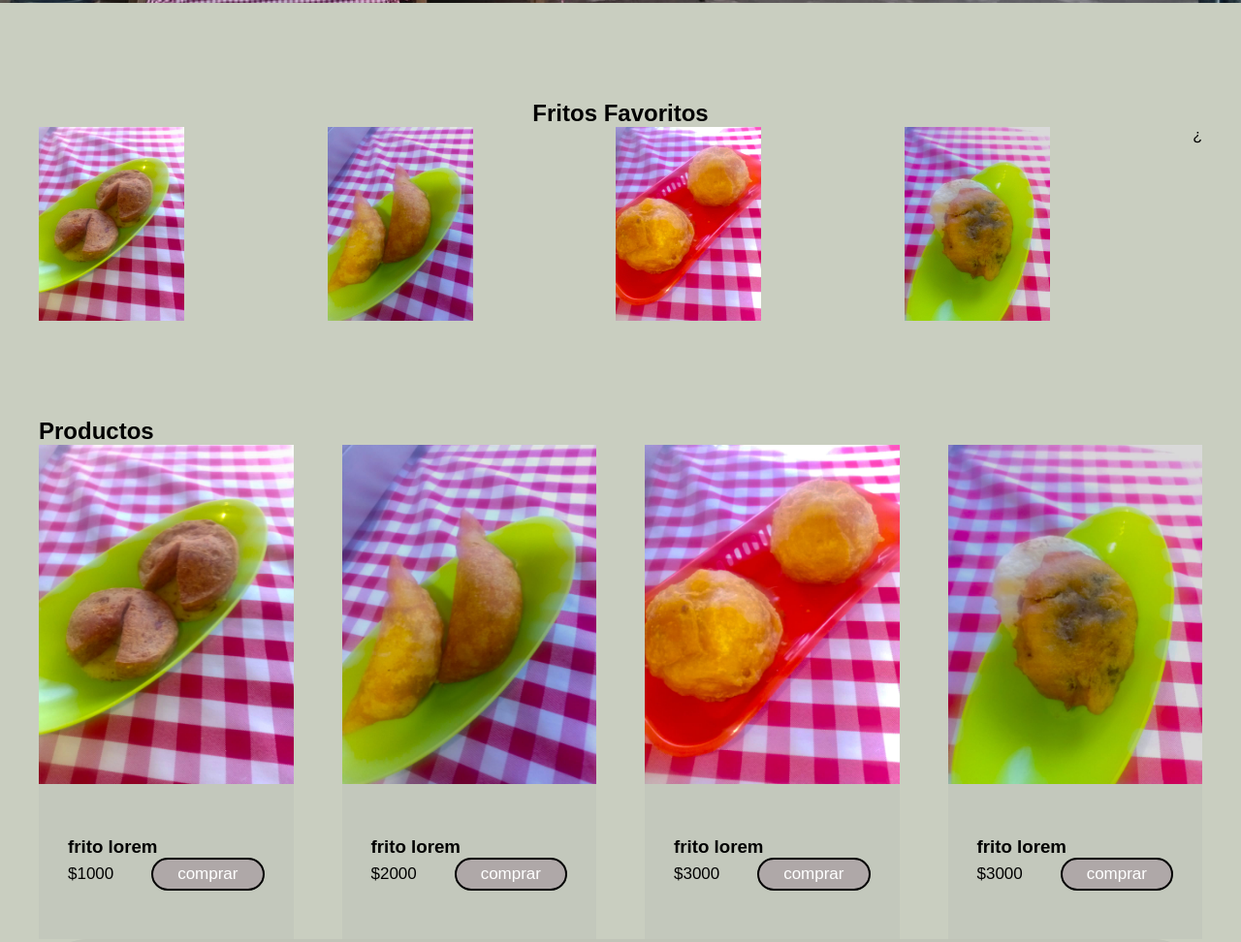
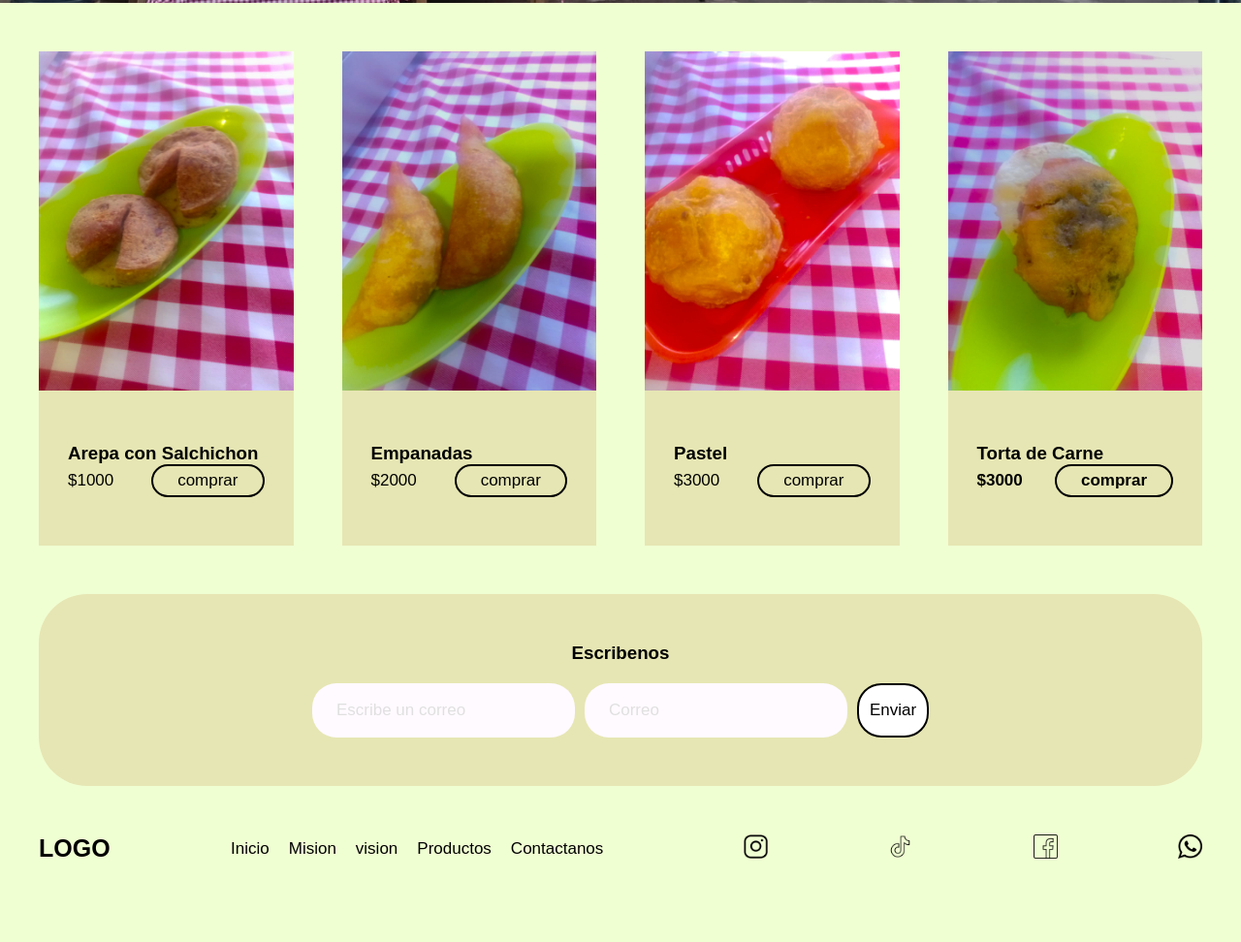
Before and after one commit to andresitow31/web, a plain HTML site: page index.html in a window 1280 px wide. Shown: the part 637-1609 px from the top of the page at 97% size. After the commit the page ends 1577 px from the top, so only its background shows below. Drawn offline with Linux system fonts and the light colour scheme; a web font is replaced by a local one.

Commit message:
Add files via upload
Signed-off-by: andresitow31 <buitragosarmiento754@gmail.com>

```diff
--- a/index.html
+++ b/index.html
@@ -5,14 +5,14 @@
     <meta name="viewport" content="width=device-width, initial-scale=1.0">
     <title>Fritos Lucero</title>
     <link rel="stylesheet" href="styles.css">
-    <link rel="icon" href="img-1.jpg">
+    <link rel="icon" href="FRITOS LUCERO.jpg">
 </head>
 <body>
 
     <header class="header">
 
         <div class="menu container">
-            <a href="img-1.ico" class="logo">logo</a>
+            <a href="FRITOS LUCERO.ico" class="logo">logo</a>
             <input type="checkbox" id="menu" />
             <label for="menu">
                 <img src="menu.png" class ="menu-icono" alt="menu">
@@ -43,29 +43,20 @@
 
     </header>
 
-    <section class="Favoritos container">
 
-        <h2>Fritos Favoritos</h2>
-
-        <div class="Favoritos-content">
-            <img src="Arepa-salchichon.jpg" alt="">
-            <img src="Empanadas.jpeg" alt="">
-            <img src="Pastel.jpg" alt="">
-            <img src="Torta de Carne.jpg" alt="">
-¿
-        </div>
-    </section>
 
     <main class="Product container">
 
-        <h2>Productos</h2>
+        <h2>
+
+        </h2>
 
         <div class="Product-content">
 
             <div class="Product-1">
                 <img src="Arepa-salchichon.jpg" alt="">
                 <div  class="Product-txt">
-                    <h3> frito lorem</h3>
+                    <h3> Arepa con Salchichon </h3>
                     <div class="price">
                         <p>$1000</p>
                         <a href="https://wa.me/3203621274" class="btn-2">comprar</a>
@@ -76,7 +67,7 @@
             <div class="Product-1">
                 <img src="Empanadas.jpeg" alt="">
                 <div  class="Product-txt">
-                    <h3> frito lorem</h3>
+                    <h3> Empanadas </h3>
                     <div class="price">
                         <p>$2000</p>
                         <a href="https://wa.me/3203621274" class="btn-2">comprar</a>
@@ -87,7 +78,7 @@
             <div class="Product-1">
                 <img src="Pastel.jpg" alt="">
                 <div  class="Product-txt">
-                    <h3> frito lorem</h3>
+                    <h3> Pastel </h3>
                     <div class="price">
                         <p>$3000</p>
                         <a href="https://wa.me/3203621274" class="btn-2">comprar</a>
@@ -98,7 +89,7 @@
             <div class="Product-1">
                 <img src="Torta de Carne.jpg" alt="">
                 <div  class="Product-txt">
-                    <h3> frito lorem</h3>
+                    <h3> Torta de Carne <h3>
                     <div class="price">
                         <p>$3000</p>
                         <a href="https://wa.me/3203621274" class="btn-2">comprar</a>
@@ -127,13 +118,13 @@
     <footer class="footer container">
 
         <div class="link">
-            <a href="img-1.jpg" class="logo">logo</a>
+            <a href="FRITOS LUCERO.jpg" class="logo">logo</a>
         </div>
 
         <div class="link">
             <ul>
                 <li><a href="index.html">Inicio</a></li>
-                <li><a href="Mision.html"></a></li>
+                <li><a href="Mision.html">Mision</a></li>
                 <li><a href="Vision.html">vision</a></li>
                 <li><a href="none.html">Productos</a></li>
                 <li><a href="Contactanos.html">Contactanos</a></li>
--- a/productos.css
+++ b/productos.css
@@ -110,7 +110,6 @@ img{
     margin-right: 25px;
     font-size: 17px;
     color: white;
-
 }
 
 .btn-1:hover {
@@ -138,11 +137,17 @@ img{
     width: 150px;
 }
 
+/* --- SOLUCIÓN CENTRADO Y AJUSTE RESPONSIVO --- */
 .Product-content {
     display: grid;
-    grid-template-columns: repeat(4, 1fr);
+    /* Configuración adaptable: hace que los productos se 'corran' a la línea de abajo */
+    grid-template-columns: repeat(auto-fit, minmax(250px, 1fr));
     gap: 50px;
+    /* Nuevo: El contenedor ocupa solo el ancho necesario y se centra */
+    max-width: fit-content;
+    margin: 0 auto;
 }
+/* ------------------------------------ */
 
 .Product-1 {
     background-color: rgb(195, 200, 188);
@@ -158,26 +163,30 @@ img{
     margin-bottom: 20px;
 }
 
+/* --- SOLUCIÓN BOTÓN DEBAJO DEL PRECIO --- */
 .price {
-    display: flex;
-    justify-content: space-between;
-    align-items: center;
+    display: block; /* Hace que precio y botón se apilen verticalmente */
 }
 
 .price p {
     font-size: 17px;
     color: black;
+    margin-bottom: 15px; /* Espacio entre el precio y el botón */
 }
+/* ------------------------------------ */
 
 .btn-2 {
     padding: 5px 25px;
     background-color: rgb(175, 168, 168);
     margin-right: 0;
-    align-items: center;
+    /* align-items: center; -> No necesario con display: block en .price */
+    color: black;
+    border: 1px solid black;
+    border-radius: 25px;
 }
 
 .contact {
-    padding: 150 px 300px;
+    padding: 150px 300px;
 }
 
 .contact-content {
@@ -297,10 +306,11 @@ input {
         padding: 30px;
     }
 
-    .Product-content {
+    /* La grilla ahora es flexible, no necesita esta sobreescritura */
+    /* .Product-content {
         grid-template-columns: repeat(1,1fr);
         gap: 30px;
-    }
+    } */
 
     .Product-1  img {
         width: 100%;
@@ -327,5 +337,4 @@ input {
     .link ul {
         margin-top: 20px;
     }
-
 }
--- a/styles.css
+++ b/styles.css
@@ -10,7 +10,7 @@
 
 body{
     font-family: 'Popins', sans-serif;
-    background-color: rgb(201, 206, 192);
+    background-color: rgb(240, 255, 210);
 }
 
 img{
@@ -64,7 +64,7 @@ img{
 }
 
 .menu .navbar ul li a:hover {
-    color: black;
+    color: rgb(0, 0, 0);
 }
 
 #menu {
@@ -90,7 +90,7 @@ img{
 
 .header-txt h1 {
     font-size: 60px;
-    color: white;
+    color: rgb(255, 255, 255);
     line-height: 1.3;
     margin-bottom: 25px;
 }
@@ -101,7 +101,7 @@ img{
 
 .header-txt p {
     font-size: 17px;
-    color: #191d10;
+    color: #ffffff;
     margin-bottom: 45px;
 }
 
@@ -109,14 +109,25 @@ img{
     display: flex;
 }
 
-.btn-1, .btn-2, .btn-3 {
+.btn-1 {
     display: inline-block;
     padding: 11px;
     border: 2px solid black;
     border-radius: 25px;
     margin-right: 25px;
     font-size: 17px;
-    color: white;
+    color: rgb(255, 255, 255);
+
+}
+
+.btn-2, .btn-3 {
+    display: inline-block;
+    padding: 11px;
+    border: 2px solid black;
+    border-radius: 25px;
+    margin-right: 25px;
+    font-size: 17px;
+    color: rgb(2, 2, 2);
 
 }
 
@@ -130,7 +141,7 @@ img{
 }
 
 .h2 {
-    color: white;
+    color: rgb(0, 0, 0);
     font-size: 35;
     margin-bottom: 45px;
 }
@@ -148,11 +159,12 @@ img{
 .Product-content {
     display: grid;
     grid-template-columns: repeat(4, 1fr);
+    margin-top: 50px;
     gap: 50px;
 }
 
 .Product-1 {
-    background-color: rgb(195, 200, 188);
+    background-color: rgb(230, 230, 180);
 }
 
 .Product-txt {
@@ -161,7 +173,7 @@ img{
 
 .h3 {
     font-size: 20px ;
-    color: white;
+    color: rgb(14, 13, 13);
     margin-bottom: 20px;
 }
 
@@ -173,12 +185,12 @@ img{
 
 .price p {
     font-size: 17px;
-    color: black;
+    color: rgb(0, 0, 0);
 }
 
 .btn-2 {
     padding: 5px 25px;
-    background-color: rgb(175, 168, 168);
+    background-color: rgb(230, 230, 180);
     margin-right: 0;
 }
 
@@ -187,9 +199,10 @@ img{
 }
 
 .contact-content {
-    background-color: rgb(192, 196, 184);
+    background-color: rgb(230, 230, 180);
     text-align: center;
     padding: 50px;
+    margin-top: 50px;
     border-radius: 50px;
 }
 
@@ -201,12 +214,12 @@ form {
 
 input {
     padding: 18px 25px;
-    background-color: rgb(175, 175, 175);
+    background-color: rgb(255, 250, 255);
     border: 0;
     border-radius: 25px;
     outline: none;
     margin-right: 10px;
-    color: white;
+    color: rgb(0, 0, 0);
     font-size: 17px;
 }
 
@@ -216,7 +229,7 @@ input {
 }
 
 .btn-3 {
-    background-color: rgb(3, 3, 3);
+    background-color: rgb(255, 255, 255);
     cursor: pointer;
     margin-right: 0;
 }
@@ -234,12 +247,12 @@ input {
 
 .link ul li > a {
     font-size: 17px;
-    color: white;
+    color: rgb(0, 0, 0);
     margin-right: 20px;
 }
 
 .link ul li > a:hover {
-    color:  rgb(0, 0, 0);
+    color:  rgb(75, 82, 13);
 }
 
 @media(max-width:991px) {
@@ -256,12 +269,11 @@ input {
         top: 100%;
         left: 0;
         right: 0;
-        background-color:  rgb(195, 200, 188);
+        background-color:  rgb(225, 225, 225);
         display: none;
     }
-
     .menu .navbar ul li a:hover {
-        color: rgb(166, 168, 168);
+        color: rgb(225, 225, 225);
     }
 
     .menu .navbar ul li {
```
Also changed, not shown: Contactanos.html (+3 -4 lines), Mision.html (+3 -3 lines), Vision.html (+3 -3 lines), none.html (+18 -17 lines), FRITOS LUCERO.ico (added), FRITOS LUCERO.jpg (added).
